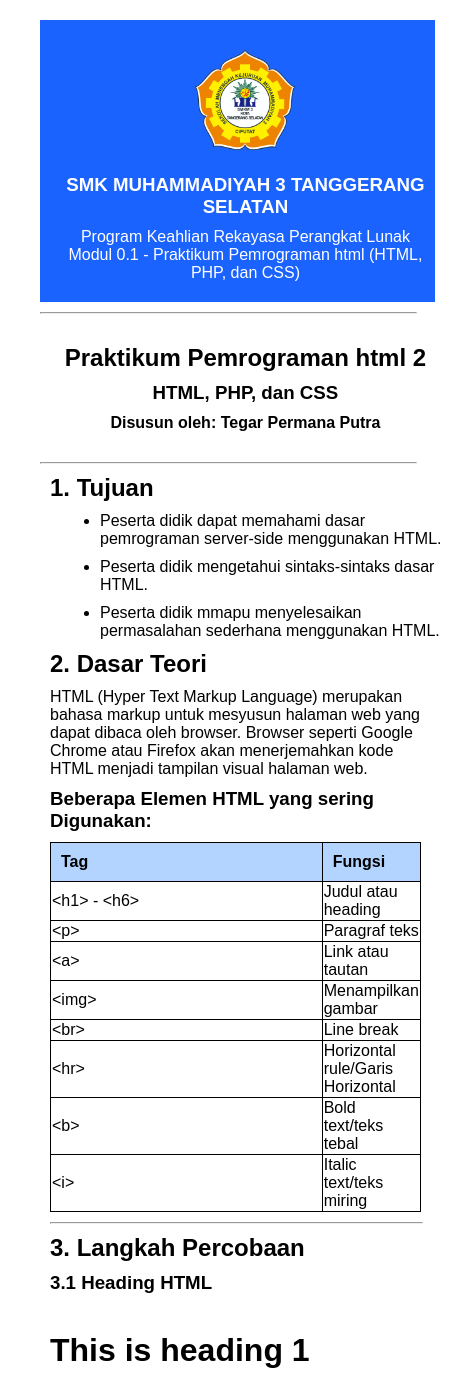
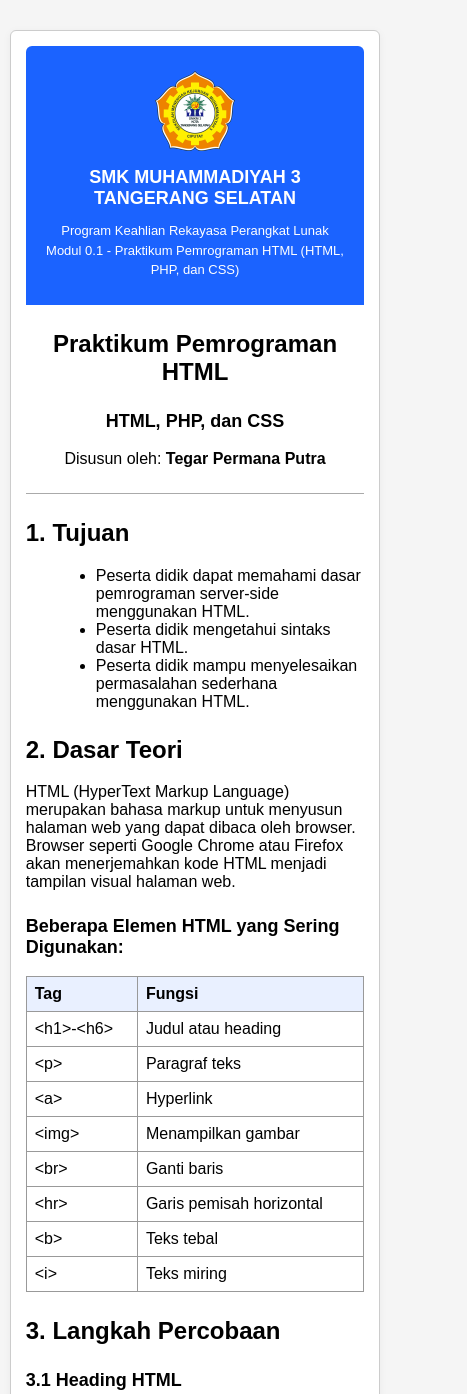
Before and after one commit to tegarpermanaputra21-sudo/learn-html-fundamental, a plain HTML site: page index.html in a window 390 px wide. Shown: the top 1394 px of the page, 467 px wide, since content can reach past the window. Drawn offline with Linux system fonts and the light colour scheme.

Commit message:
fix all with ai

```diff
--- a/index.html
+++ b/index.html
@@ -1,114 +1,303 @@
+    <!DOCTYPE html>
+    <html lang="id">
+    <head>
+    <meta charset="UTF-8" />
+    <meta name="viewport" content="width=device-width, initial-scale=1.0" />
+    <title>Praktikum Pemrograman HTML</title>
+    <style>
+        * {
+        font-family: Arial, sans-serif;
+        box-sizing: border-box;
+        }
 
-<!DOCTYPE html>
-<html lang="en">
-<head>
-    <meta charset="UTF-8">
-    <meta name="viewport" content="width=device-width, initial-scale=1.0">
-    <title>Document</title>
-    <style>
-        *{
-            font-family: arial, sans-serif;
-            width: 99%;
-            margin: 10px;
+        body {
+        margin: 0;
+        background-color: #f5f5f5;
         }
-        .header{
+
+        /* Layout utama */
+        .container {
+        width: 95%;
+        max-width: 1200px; /* lebih besar untuk desktop */
+        background: white;
+        margin: 30px auto;
+        padding: 25px;
+        border: 1px solid #ccc;
+        border-radius: 6px;
+        box-shadow: 0 2px 8px rgba(0, 0, 0, 0.05);
+        }
+
+        /* Header */
+        .header {
+        text-align: center;
+        background-color: #1b63ff;
         color: white;
-            background-color: rgb(27, 99, 255);
+        padding: 25px 10px;
+        border-radius: 6px 6px 0 0;
+        }
+
+        .header img {
+        width: 80px;
+        }
+
+        .header h3 {
+        margin: 10px 0 5px;
+        font-size: 24px;
+        }
+
+        .header p {
+        margin: 0;
+        font-size: 15px;
+        line-height: 1.5;
+        }
+
+        hr {
+        border: none;
+        border-top: 1px solid #aaa;
+        margin: 25px 0;
+        }
+
+        h2,h3,h4 {
+        color: #000;
+        margin-top: 25px;
+        }
+
+        ul,ol {
+        margin-left: 30px;
+        }
+
+        /* Bungkus tabel agar bisa scroll di layar kecil */
+        .table-wrapper {
+        overflow-x: auto;
+        margin: 10px 0;
+        }
+
+        table {
+        width: 100%;
+        border-collapse: collapse;
+        min-width: 600px; /* biar tidak terlalu kecil di HP */
+        background-color: white;
+        }
+
+        th,td {
+        border: 1px solid #999;
+        text-align: left;
+        padding: 8px;
+        vertical-align: top;
+        }
+
+        th {
+        background-color: #e9f0ff;
+        }
+
+        .layout-table {
+        background-color: #fff8dc;
+        border: 2px solid #999;
+        }
+
+        .layout-table th {
+        background-color: #ffeb99;
         text-align: center;
+        font-weight: bold;
+        }
+
+        .layout-menu {
+        width: 25%;
+        vertical-align: top;
         padding: 10px;
         }
-        .main{
-            text-align: center;
+
+        .layout-content {
+        width: 75%;
         padding: 10px;
         }
-        table, td, th {
-            border: 1px solid black;
-            border-collapse: collapse;
+
+        a {
+        color: #1b63ff;
+        text-decoration: none;
         }
-        th {
-            background-color: rgb(179, 212, 255);
-            text-align: left;
-            padding: 10px;
+
+        a:hover {
+        text-decoration: underline;
+        }
+
+        footer {
+        text-align: center;
+        font-size: 14px;
+        margin-top: 30px;
+        padding-top: 10px;
+        border-top: 1px solid #ccc;
+        }
+
+        /* RESPONSIVE */
+        @media (max-width: 768px) {
+        .layout-menu,
+        .layout-content {
+            width: 100%;
+            display: block;
+        }
+
+        .layout-table th[colspan="2"] {
+            display: block;
+        }
+
+        table {
+            min-width: unset;
+        }
+        }
+
+        @media (max-width: 500px) {
+        .header h1, h3 {
+            font-size: 18px;
+        }
+        .header p {
+            font-size: 13px;
+        }
+        .container {
+            padding: 15px;
+        }
         }
     </style>
     </head>
     <body>
     <div class="container">
-        <!-- Header Section -->
+        <!-- HEADER -->
         <div class="header">
-            <div class="logo">
-            <img src="Logo Muhtiga.png" alt="logo" style="width:100px;">
-            </div>
-            <h3>SMK MUHAMMADIYAH 3 TANGGERANG SELATAN</h3>
-            <p>Program Keahlian Rekayasa Perangkat Lunak <br> Modul 0.1 - Praktikum Pemrograman html (HTML, PHP, dan CSS)
+        <img src="Logo Muhtiga.png" alt="Logo" />
+        <h1>SMK MUHAMMADIYAH 3 TANGERANG SELATAN</h1>
+        <p>
+            Program Keahlian Rekayasa Perangkat Lunak <br />
+            Modul 0.1 - Praktikum Pemrograman HTML (HTML, PHP, dan CSS)
         </p>
         </div>
-        <hr>
-        <!-- Main Content Section -->
-        <div class="main">
-            <h2>Praktikum Pemrograman html 2</h2>
+
+        <div class="main" style="text-align: center">
+        <h2>Praktikum Pemrograman HTML</h2>
         <h3>HTML, PHP, dan CSS</h3>
-            <h4>Disusun oleh: Tegar Permana Putra</h4>
+        <p>Disusun oleh: <b>Tegar Permana Putra</b></p>
         </div>
-        <hr>
-        <!-- Content Section -->
-        <div class="content">
-            <!-- Content 1 -->
+
+        <hr />
+
         <h2>1. Tujuan</h2>
         <ul>
         <li>Peserta didik dapat memahami dasar pemrograman server-side menggunakan HTML.</li>
-                <li>Peserta didik mengetahui sintaks-sintaks dasar HTML.</li>
-                <li>Peserta didik mmapu menyelesaikan permasalahan sederhana menggunakan HTML.</li>
+        <li>Peserta didik mengetahui sintaks dasar HTML.</li>
+        <li>Peserta didik mampu menyelesaikan permasalahan sederhana menggunakan HTML.</li>
         </ul>
-            <!-- Content 2 -->
+
         <h2>2. Dasar Teori</h2>
-            <p>HTML (Hyper Text Markup Language) merupakan bahasa markup untuk mesyusun halaman web yang dapat dibaca oleh browser. Browser seperti Google Chrome atau Firefox akan menerjemahkan kode HTML menjadi tampilan visual halaman web.</p>
-            <h3>Beberapa Elemen HTML yang sering Digunakan:</h3>
+        <p>
+        HTML (HyperText Markup Language) merupakan bahasa markup untuk menyusun halaman web yang dapat dibaca oleh browser.
+        Browser seperti Google Chrome atau Firefox akan menerjemahkan kode HTML menjadi tampilan visual halaman web.
+        </p>
+
+        <h3>Beberapa Elemen HTML yang Sering Digunakan:</h3>
+        <div class="table-wrapper">
         <table>
+            <tr><th>Tag</th><th>Fungsi</th></tr>
+            <tr><td>&lt;h1&gt;-&lt;h6&gt;</td><td>Judul atau heading</td></tr>
+            <tr><td>&lt;p&gt;</td><td>Paragraf teks</td></tr>
+            <tr><td>&lt;a&gt;</td><td>Hyperlink</td></tr>
+            <tr><td>&lt;img&gt;</td><td>Menampilkan gambar</td></tr>
+            <tr><td>&lt;br&gt;</td><td>Ganti baris</td></tr>
+            <tr><td>&lt;hr&gt;</td><td>Garis pemisah horizontal</td></tr>
+            <tr><td>&lt;b&gt;</td><td>Teks tebal</td></tr>
+            <tr><td>&lt;i&gt;</td><td>Teks miring</td></tr>
+        </table>
+        </div>
+
+        <h2>3. Langkah Percobaan</h2>
+
+        <h3>3.1 Heading HTML</h3>
+        <h1>This is heading 1</h1>
+        <h2>This is heading 2</h2>
+        <h3>This is heading 3</h3>
+        <h4>This is heading 4</h4>
+        <h5>This is heading 5</h5>
+        <h6>This is heading 6</h6>
+
+        <h3>3.2 Paragraf HTML</h3>
+        <p>This is a paragraph.</p>
+        <p>This is another paragraph.</p>
+
+        <h3>3.3 HTML Link</h3>
+        <a href="https://www.w3schools.com/html/" target="_blank">This is a link to W3Schools</a>
+
+        <h3>3.4 HTML Image</h3>
+        <img src="Logo PENS.png" alt="Logo PENS" width="100" /><br />
+        <em>Politeknik Elektronika Negeri Surabaya</em>
+
+        <h3>3.5 Garis Horizontal</h3>
+        <p>The <code>&lt;hr&gt;</code> tag defines a horizontal rule:</p>
+        <hr />
+        <p>This is a paragraph after the horizontal rule.</p>
+
+        <h3>3.6 Ganti Baris</h3>
+        <p>This is <br />a <br />paragraph.</p>
+
+        <h3>3.7 Format Teks HTML</h3>
+        <p>This text is <b>bold</b>.</p>
+        <p>This text is <i>italic</i>.</p>
+        <p>This text is <u>underlined</u>.</p>
+        <p>This is <sub>subscript</sub> and <sup>superscript</sup> text.</p>
+
+        <h3>3.8 HTML Table</h3>
+        <div class="table-wrapper">
+        <table>
+            <tr><th>Firstname</th><th>Lastname</th><th>Points</th></tr>
+            <tr><td>Jill</td><td>Smith</td><td>50</td></tr>
+            <tr><td>Eve</td><td>Jackson</td><td>94</td></tr>
+            <tr><td>John</td><td>Doe</td><td>80</td></tr>
+        </table>
+        </div>
+
+        <h3>3.9 HTML List</h3>
+        <h4>Unordered List</h4>
+        <ul>
+        <li>Apples</li>
+        <li>Bananas</li>
+        <li>Lemons</li>
+        <li>Oranges</li>
+        </ul>
+
+        <h4>Ordered List</h4>
+        <ol>
+        <li>HTML</li>
+        <li>CSS</li>
+        <li>JavaScript</li>
+        </ol>
+
+        <h3>3.10 HTML Layout</h3>
+        <div class="table-wrapper">
+        <table class="layout-table">
             <tr>
-                    <th>Tag</th>
-                    <th>Fungsi</th>
+            <th colspan="2">Main Title of Web Page</th>
             </tr>
             <tr>
-                    <td>&#60;h1&#62; - 	&#60;h6&#62;</td>
-                    <td>Judul atau heading</td>
+            <td class="layout-menu">
+                <b>Menu</b><br />
+                HTML<br />
+                CSS<br />
+                JavaScript
+            </td>
+            <td class="layout-content">Content goes here...</td>
             </tr>
             <tr>
-                    <td>&#60;p&#62;</td>
-                    <td>Paragraf teks</td>
-                </tr>
-                <tr>
-                    <td>&#60;a&#62;</td>
-                    <td>Link atau tautan</td>
-                </tr>
-                <tr>
-                    <td>&#60;img&#62;</td>
-                    <td>Menampilkan gambar</td>
-                </tr>
-                <tr>
-                    <td>&#60;br&#62;</td>
-                    <td>Line break</td>
-                </tr>
-                <tr>
-                    <td>&#60;hr&#62;</td>
-                    <td>Horizontal rule/Garis Horizontal</td>
-                </tr>
-                <tr>
-                    <td>&#60;b&#62;</td>
-                    <td>Bold text/teks tebal</td>
-                </tr>
-                <tr>
-                    <td>&#60;i&#62;</td>
-                    <td>Italic text/teks miring</td>
+            <td colspan="2" style="text-align: center; font-size: 14px">
+                Copyright &copy; SMK Muhammadiyah 3 Tangerang Selatan
+            </td>
             </tr>
         </table>
-            <hr>
-            <!-- Content 3 -->
-            <h2>3. Langkah Percobaan</h2>
-            <h3>3.1 Heading HTML</h3>
-            <br>
-            <h1>This is heading 1</h1>
         </div>
+
+        <footer>
+        <p>
+            <b>Modul 0.1 - Praktikum Pemrograman HTML</b><br />
+            SMK Muhammadiyah 3 Tangerang Selatan<br />
+            Program Keahlian Rekayasa Perangkat Lunak
+        </p>
+        </footer>
     </div>
     </body>
     </html>
```
Also changed, not shown: pertemuan0.html (deleted, +0 -113 lines). Lines whose indentation alone changed are shown as unchanged.
